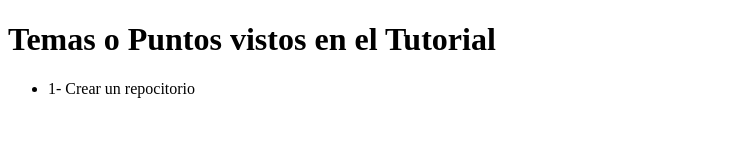
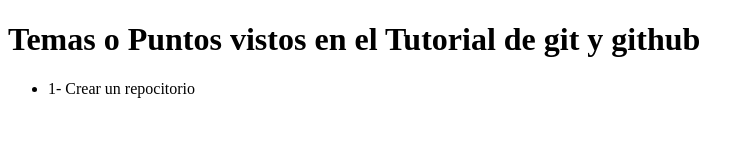
Before and after one commit to Cyberspace27/tuto_git1, a plain HTML site: page index.html in a window 1280 px wide. Shown: the whole page, without its empty margins (0-754 px from the left). Drawn offline with Linux system fonts and the light colour scheme.

Commit message:
Cambio de titulo

```diff
--- a/index.html
+++ b/index.html
@@ -4,7 +4,7 @@
 	<title>Tutorial git y github #1</title>
 </head>
 <body>
-<h1>Temas o Puntos vistos en el Tutorial</h1>
+<h1>Temas o Puntos vistos en el Tutorial de git y github</h1>
 <ul>
 	<li>1- Crear un repocitorio</li>
 </ul>
```
